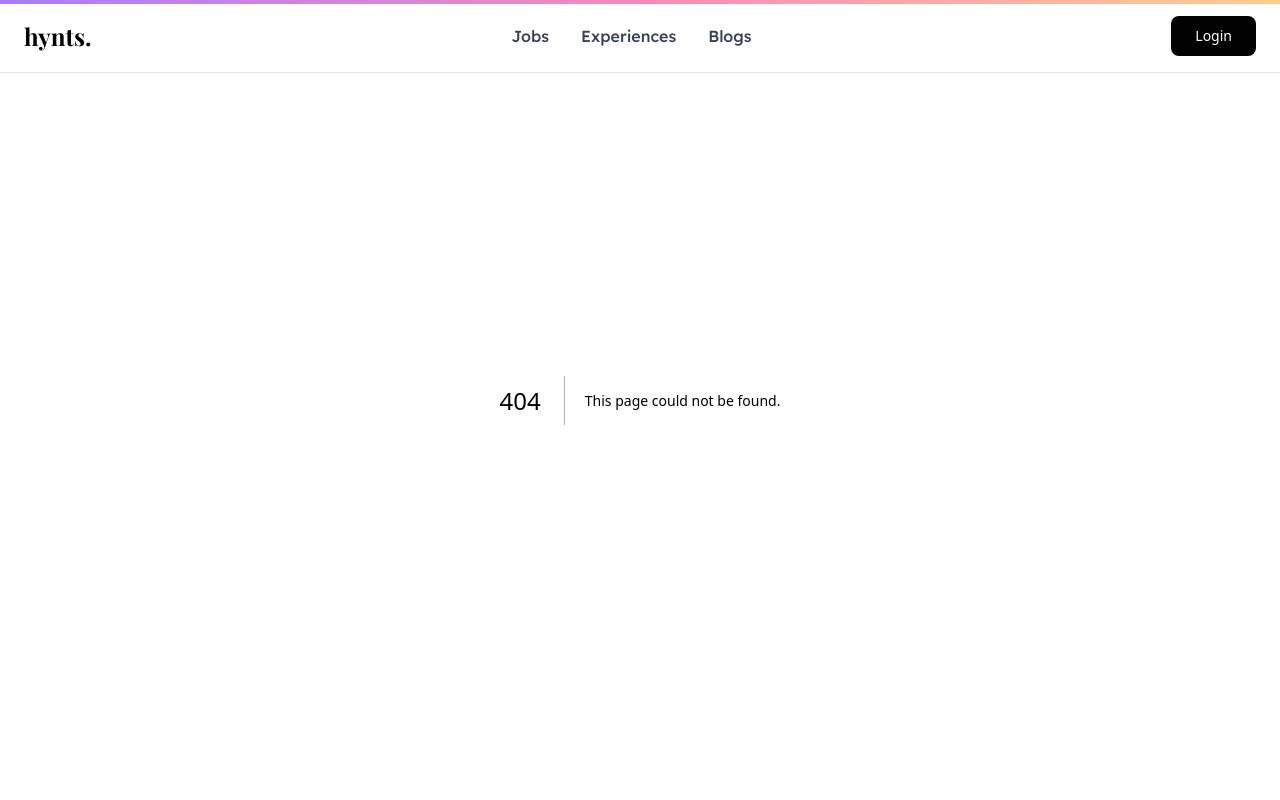
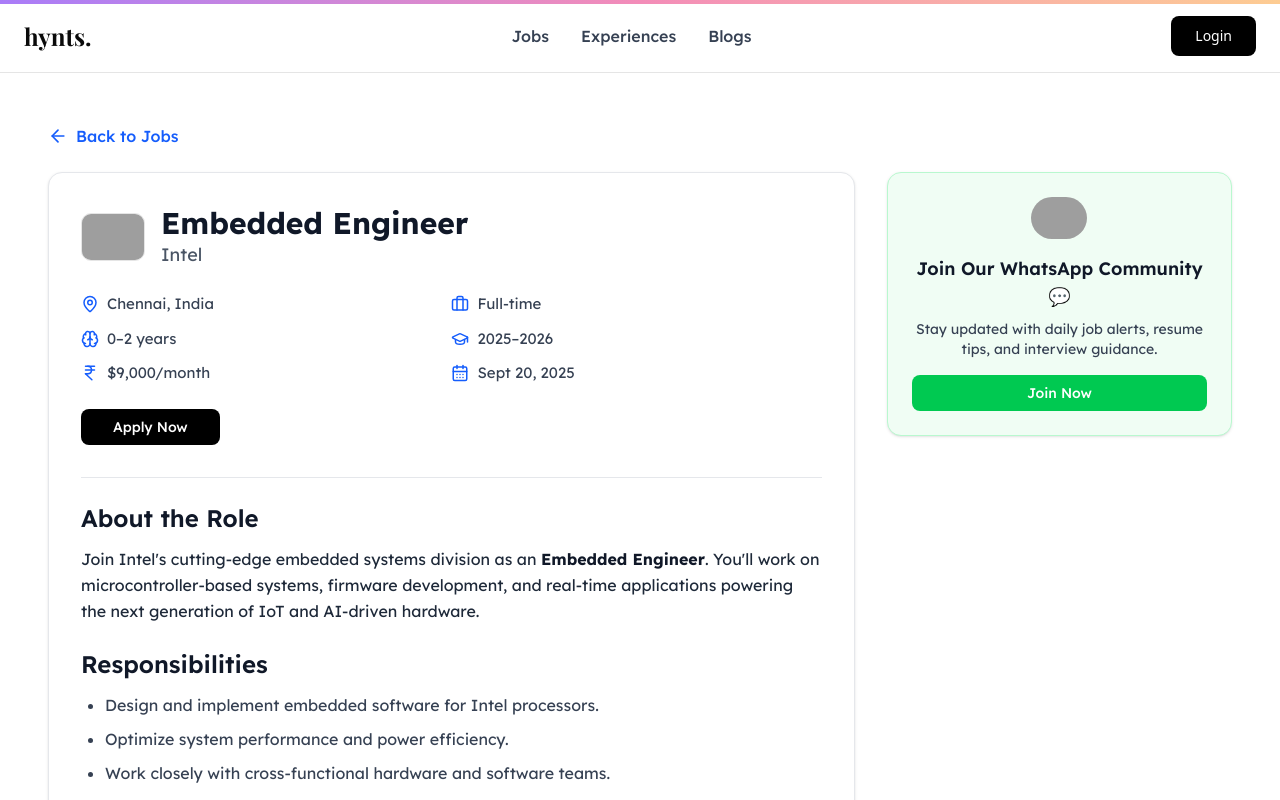
Before and after one commit to Sumit00s/hynts, a Next.js app: page /jobs/1 in a window 1280 px wide. Before the commit this address had no page. Shown: the top 800 px of the page. Built offline with nearby package versions, Linux system fonts and the light colour scheme; grey boxes are pictures that could not be loaded.

Commit message:
job[id] Page Created

```diff
--- /dev/null
+++ b/app/jobs/[id]/page.tsx
@@ -0,0 +1,177 @@
+import Image from "next/image";
+import Link from "next/link";
+import { Button } from "@/components/ui/button";
+import {
+  MapPin,
+  Briefcase,
+  Brain,
+  GraduationCap,
+  IndianRupee,
+  CalendarDays,
+  ArrowLeft,
+} from "lucide-react";
+import { notFound } from "next/navigation";
+
+type JobDetailPageProps = {
+  params: {
+    id: string;
+  };
+};
+
+export default async function JobDetailPage({ params }: JobDetailPageProps) {
+  const { id } = params;
+
+  const job = {
+    id: parseInt(id),
+    company: "Intel",
+    logo: "https://logo.clearbit.com/intel.com",
+    role: "Embedded Engineer",
+    location: "Chennai, India",
+    type: "Full-time",
+    experience: "0–2 years",
+    batch: "2025–2026",
+    skills: "React, Next.js,TypeScript",
+    salary: "$9,000/month",
+    date: "Sept 20, 2025",
+    carriers_link: "https://intel.com/careers",
+    description: `
+      <h2>About the Role</h2>
+      <p>Join Intel's cutting-edge embedded systems division as an <strong>Embedded Engineer</strong>. You'll work on microcontroller-based systems, firmware development, and real-time applications powering the next generation of IoT and AI-driven hardware.</p>
+
+      <h2>Responsibilities</h2>
+      <ul>
+        <li>Design and implement embedded software for Intel processors.</li>
+        <li>Optimize system performance and power efficiency.</li>
+        <li>Work closely with cross-functional hardware and software teams.</li>
+        <li>Debug and validate embedded systems through simulations and lab testing.</li>
+      </ul>
+
+      <h2>Requirements</h2>
+      <ul>
+        <li>Strong proficiency in <strong>C/C++</strong> and embedded programming.</li>
+        <li>Knowledge of <strong>Verilog</strong> and microcontroller architecture.</li>
+        <li>Experience with real-time operating systems (RTOS) preferred.</li>
+        <li>Analytical mindset and a passion for low-level system design.</li>
+      </ul>
+
+      <h2>Perks & Benefits</h2>
+      <ul>
+        <li>Work with world-class engineers on innovative technologies.</li>
+        <li>Health insurance, relocation benefits, and learning resources.</li>
+        <li>Access to Intel innovation labs and mentorship programs.</li>
+      </ul>
+
+    `,
+  };
+
+  if (!job) return notFound();
+
+  return (
+    <section className="max-w-7xl mt-15 mx-auto px-2 sm:px-6 py-8 sm:py-16 font-lexend">
+      {/* Back to Jobs Link */}
+      <Link
+        href="/jobs"
+        className="inline-flex items-center gap-2 text-blue-600 hover:text-blue-700 mb-6 font-medium"
+      >
+        <ArrowLeft size={20} />
+        Back to Jobs
+      </Link>
+
+      <div className="flex flex-col lg:flex-row gap-8">
+        {/* Left Side: Job Details (80%) */}
+        <div className="lg:w-[70%] w-full bg-white border border-gray-200 rounded-xl p-4 sm:p-8 shadow-sm">
+          {/* Header */}
+          <div className="flex items-center gap-4 mb-6">
+            <Image
+              src={job.logo}
+              alt={job.company}
+              width={64}
+              height={64}
+              className="rounded-lg border bg-gray-50"
+            />
+            <div>
+              <h1 className="text-3xl font-bold text-gray-900">{job.role}</h1>
+              <p className="text-gray-600 text-lg">{job.company}</p>
+            </div>
+          </div>
+
+          {/* Job Info */}
+          <div className="grid grid-cols-1 sm:grid-cols-2 gap-y-3 text-gray-700 mb-6 text-[15px]">
+            <p className="flex items-center gap-2">
+              <MapPin size={18} className="text-blue-600" /> {job.location}
+            </p>
+            <p className="flex items-center gap-2">
+              <Briefcase size={18} className="text-blue-600" /> {job.type}
+            </p>
+            <p className="flex items-center gap-2">
+              <Brain size={18} className="text-blue-600" /> {job.experience}
+            </p>
+            <p className="flex items-center gap-2">
+              <GraduationCap size={18} className="text-blue-600" /> {job.batch}
+            </p>
+            <p className="flex items-center gap-2">
+              <IndianRupee size={18} className="text-blue-600" /> {job.salary}
+            </p>
+            <p className="flex items-center gap-2">
+              <CalendarDays size={18} className="text-blue-600" /> {job.date}
+            </p>
+          </div>
+
+          {/* Apply Now Button */}
+          <div className="mt-6 mb-8">
+            <Button
+              asChild
+              className="w-full sm:w-auto bg-black hover:bg-slate-800 text-white font-medium px-8 py-3 rounded-md"
+            >
+              <Link href={job.carriers_link} target="_blank">
+                Apply Now
+              </Link>
+            </Button>
+          </div>
+
+          <hr className="my-6 border-gray-200" />
+
+          {/* Job Description */}
+          <article
+            className="max-w-none leading-relaxed text-gray-800 [&_h2]:text-2xl [&_h2]:font-semibold [&_h2]:mt-6 [&_h2]:mb-3 [&_h2]:text-gray-900 [&_ul]:list-disc [&_ul]:pl-6 [&_ul]:space-y-2 [&_li]:text-gray-700 [&_p]:mb-4 [&_strong]:font-bold [&_strong]:text-gray-900"
+            dangerouslySetInnerHTML={{ __html: job.description }}
+          />
+        </div>
+
+        {/* Right Side: WhatsApp Section (20%) */}
+        <aside className="lg:w-[30%] w-full">
+          <div className="border border-green-200 rounded-xl bg-green-50 p-6 text-center sticky top-24 shadow-sm">
+            <div className="flex justify-center mb-4">
+              <Image
+                src="https://logo.clearbit.com/whatsapp.com"
+                alt="WhatsApp"
+                width={56}
+                height={56}
+                className="rounded-full"
+              />
+            </div>
+            <h2 className="text-lg font-semibold text-gray-900 mb-2">
+              Join Our WhatsApp Community 💬
+            </h2>
+            <p className="text-gray-700 text-sm mb-4">
+              Stay updated with daily job alerts, resume tips, and interview
+              guidance.
+            </p>
+
+            <Button
+              asChild
+              className="bg-green-500 hover:bg-green-600 text-white w-full font-medium rounded-md px-6 py-2"
+            >
+              <Link
+                href="https://chat.whatsapp.com/your-community-link"
+                target="_blank"
+              >
+                Join Now
+              </Link>
+            </Button>
+          </div>
+        </aside>
+      </div>
+    </section>
+  );
+}
--- a/app/jobs/page.tsx
+++ b/app/jobs/page.tsx
@@ -13,7 +13,7 @@
       type: "Internship",
       experience: "0-1 years",
       batch: "2026",
-      skills: ["React", "Next.js", "TypeScript"],
+      skills: "React, Next.js,TypeScript",
       salary: "$10,000/month",
       date: "Oct 5, 2025",
       carriers_link: "https://careers.google.com",
@@ -27,7 +27,7 @@
       type: "Full-time",
       experience: "1-2 years",
       batch: "2025",
-      skills: ["C++", "DSA", "Azure"],
+      skills: "React, Next.js,TypeScript",
       salary: "$12,000/month",
       date: "Oct 4, 2025",
       carriers_link: "https://careers.microsoft.com",
@@ -41,7 +41,7 @@
       type: "Remote",
       experience: "0-1 years",
       batch: "2026",
-      skills: ["Node.js", "Express", "MongoDB"],
+      skills: "React, Next.js,TypeScript",
       salary: "$11,000/month",
       date: "Oct 2, 2025",
       carriers_link: "https://www.metacareers.com",
@@ -55,7 +55,7 @@
       type: "Internship",
       experience: "0 years",
       batch: "2026",
-      skills: ["Java", "Spring Boot", "AWS"],
+      skills: "React, Next.js,TypeScript",
       salary: "$9,500/month",
       date: "Oct 1, 2025",
       carriers_link: "https://www.amazon.jobs",
@@ -69,7 +69,7 @@
       type: "Full-time",
       experience: "1-3 years",
       batch: "2024-2025",
-      skills: ["React", "Node.js", "SQL"],
+      skills: "React, Next.js,TypeScript",
       salary: "$13,000/month",
       date: "Sept 30, 2025",
       carriers_link: "https://www.tesla.com/careers",
@@ -83,7 +83,7 @@
       type: "Remote",
       experience: "1-2 years",
       batch: "2025",
-      skills: ["Python", "TensorFlow", "CUDA"],
+      skills: "React, Next.js,TypeScript",
       salary: "$14,000/month",
       date: "Sept 28, 2025",
       carriers_link: "https://nvidia.com/careers",
@@ -97,7 +97,7 @@
       type: "Full-time",
       experience: "0-2 years",
       batch: "2025-2026",
-      skills: ["Figma", "Design Systems", "Illustrator"],
+      skills: "React, Next.js,TypeScript",
       salary: "$10,000/month",
       date: "Sept 27, 2025",
       carriers_link: "https://adobe.com/careers",
@@ -111,7 +111,7 @@
       type: "Remote",
       experience: "0-1 years",
       batch: "2026",
-      skills: ["SQL", "Python", "Tableau"],
+      skills: "React, Next.js,TypeScript",
       salary: "$10,500/month",
       date: "Sept 25, 2025",
       carriers_link: "https://www.spotifyjobs.com",
@@ -125,7 +125,7 @@
       type: "Full-time",
       experience: "1-3 years",
       batch: "2025",
-      skills: ["Swift", "Xcode", "iOS SDK"],
+      skills: "React, Next.js,TypeScript",
       salary: "$13,500/month",
       date: "Sept 22, 2025",
       carriers_link: "https://apple.com/careers",
@@ -139,7 +139,7 @@
       type: "Full-time",
       experience: "0-2 years",
       batch: "2025-2026",
-      skills: ["C", "Embedded Systems", "Verilog"],
+      skills: "React, Next.js,TypeScript",
       salary: "$9,000/month",
       date: "Sept 20, 2025",
       carriers_link: "https://intel.com/careers",
@@ -153,7 +153,7 @@
       type: "Full-time",
       experience: "0 years",
       batch: "2026",
-      skills: ["JavaScript", "MySQL", "React"],
+      skills: "React, Next.js,TypeScript",
       salary: "$8,500/month",
       date: "Sept 18, 2025",
       carriers_link: "https://zoho.com/careers",
@@ -167,7 +167,7 @@
       type: "Internship",
       experience: "0-1 years",
       batch: "2026",
-      skills: ["Python", "PyTorch", "LLMs"],
+      skills: "React, Next.js,TypeScript",
       salary: "$15,000/month",
       date: "Sept 15, 2025",
       carriers_link: "https://openai.com/careers",
@@ -241,12 +241,12 @@
 
               {/* Skills */}
               <div className="flex flex-wrap gap-2 mt-2">
-                {job.skills.map((skill) => (
+                {job.skills.split(",").map((skill) => (
                   <span
                     key={skill}
                     className="text-xs bg-blue-50 text-blue-600 px-3 py-1 rounded-full border border-blue-100"
                   >
-                    {skill}
+                    {skill.trim()}
                   </span>
                 ))}
               </div>
@@ -277,9 +277,9 @@
           ))}
         </div>
 
-        {/* Community  Section */}
+        {/* Community Section */}
         <aside className="lg:w-[30%] w-full">
-          <div className="border border-gray-200 rounded-lg p-5 bg-white shadow-sm hover:shadow-lg transition-all duration-200 flex flex-col gap-4 text-center">
+          <div className="sticky top-24 border border-gray-200 rounded-lg p-5 bg-white shadow-sm hover:shadow-lg transition-all duration-200 flex flex-col gap-4 text-center">
             {/* Logo */}
             <div className="flex justify-center">
               <div className="w-14 h-14 rounded-lg overflow-hidden bg-green-50 flex items-center justify-center">
@@ -304,13 +304,6 @@
               </p>
             </div>
 
-            {/* Features */}
-            <div className="flex flex-col gap-1 text-sm text-gray-700 text-left px-2">
-              <p>✅ Job Updates & Internships</p>
-              <p>💡 Developer Networking</p>
-              <p>🚀 Growth Opportunities</p>
-            </div>
-
             {/* Join Button */}
             <Button
               asChild
--- a/next.config.ts
+++ b/next.config.ts
@@ -7,6 +7,11 @@
         protocol: "https",
         hostname: "logo.clearbit.com",
       },
+      {
+        protocol: "https",
+        hostname: "gacqoofijmmefmavblni.supabase.co",
+        pathname: "/storage/v1/object/public/**",
+      },
     ],
   },
 };
--- a/package.json
+++ b/package.json
@@ -22,6 +22,7 @@
   },
   "devDependencies": {
     "@tailwindcss/postcss": "^4",
+    "@tailwindcss/typography": "^0.5.19",
     "@types/node": "^20",
     "@types/react": "^19",
     "@types/react-dom": "^19",
```
Also changed, not shown: 1 other file (tests, documents, lock files or other folders).
